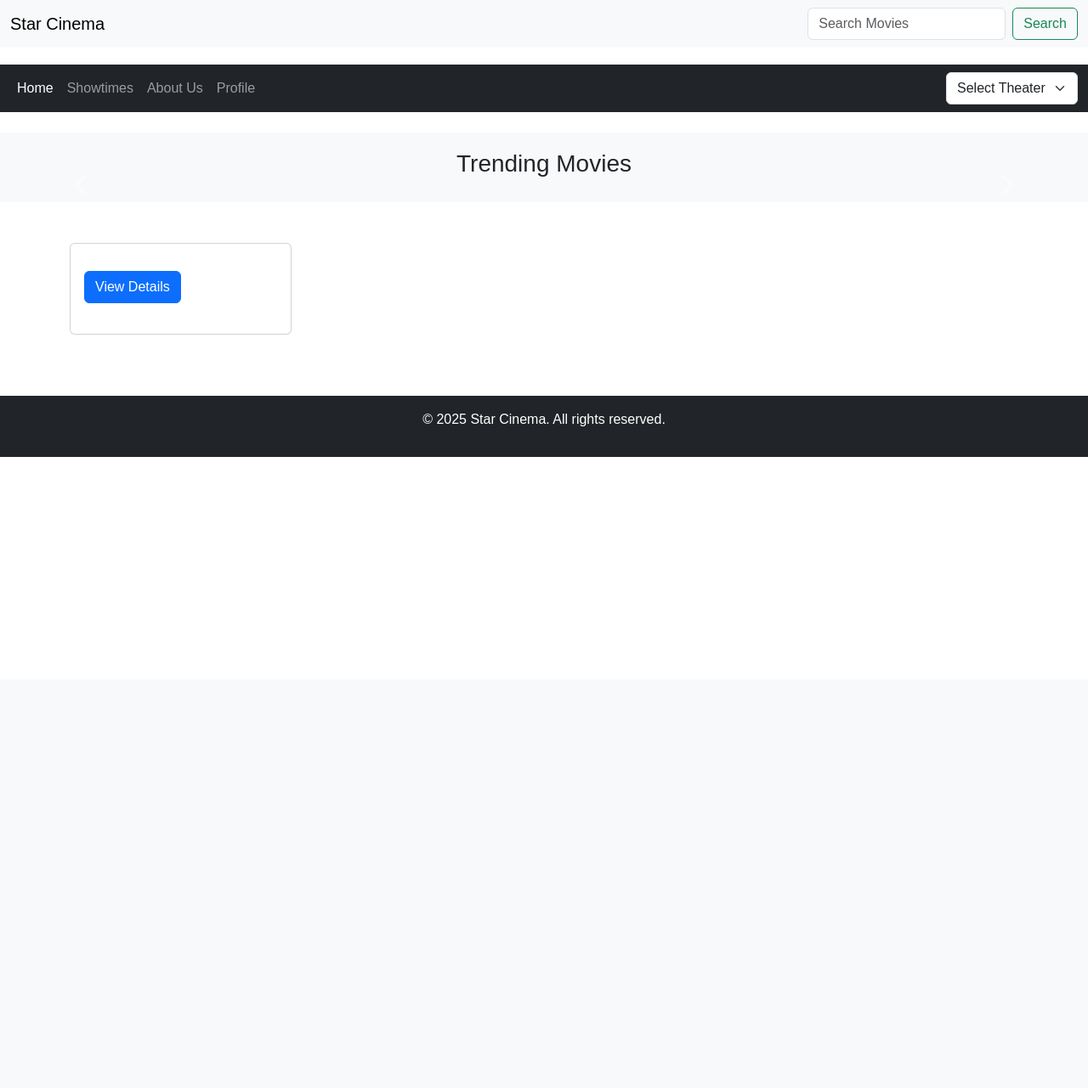
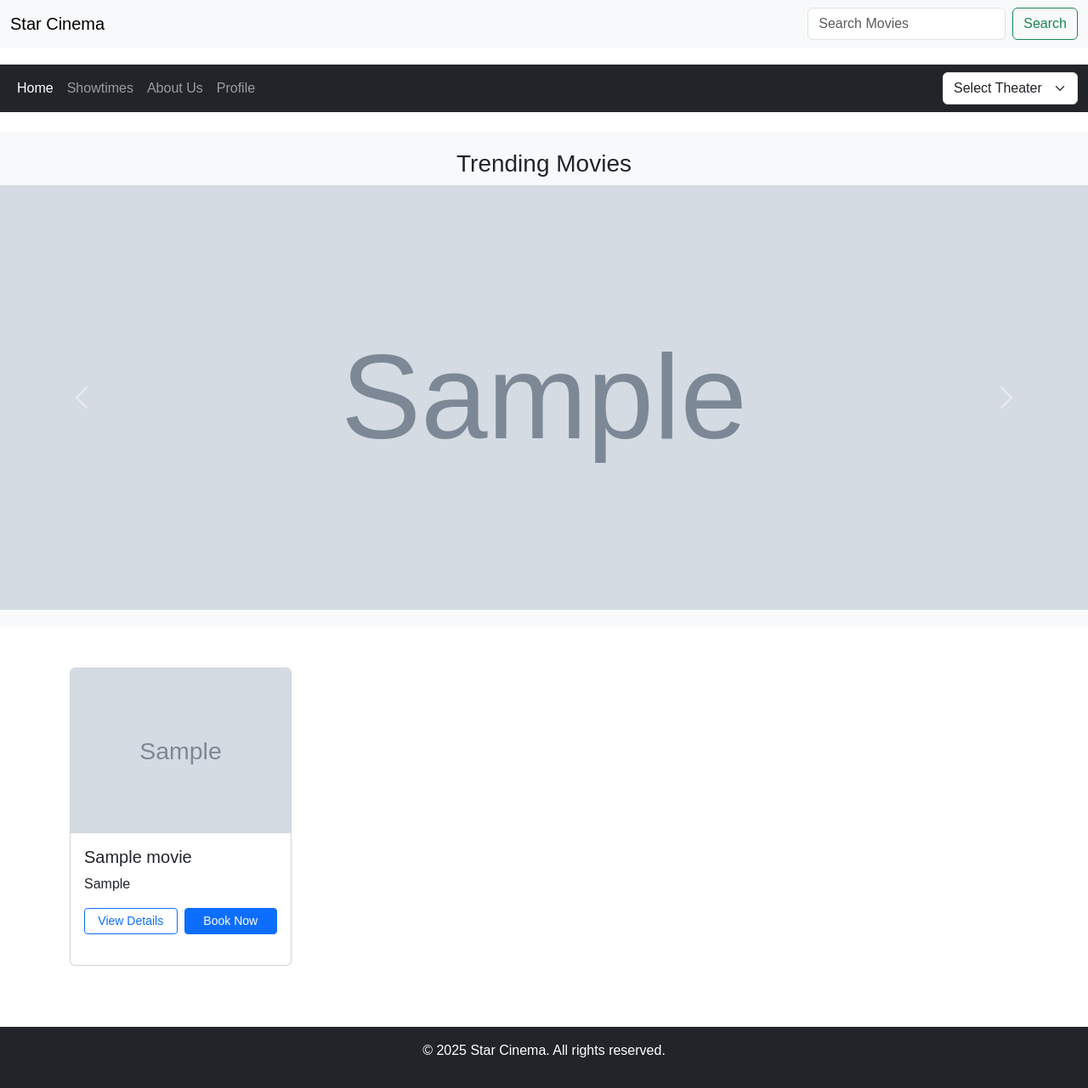
Before and after one commit to krishna3052002/Star_cinema, a Django app: page / in a window 1280 px wide. Shown: the whole page at 85% size. Before the commit the page ends 538 px from the top, so only its background shows below. Run offline with Django 5.2, Linux system fonts and the light colour scheme; tables that the repository leaves empty hold one stand-in row (values such as "Sample post"); grey boxes marked "Sample" are stand-in pictures.

Commit message:
Fourth Commit

```diff
--- a/star_cinema_app/templates/star_cinema_app/home.html
+++ b/star_cinema_app/templates/star_cinema_app/home.html
@@ -6,8 +6,8 @@
     <meta name="viewport" content="width=device-width, initial-scale=1.0">
     <title>Star Cinema</title>
     <link href="https://cdn.jsdelivr.net/npm/bootstrap@5.3.0/dist/css/bootstrap.min.css" rel="stylesheet">
-
-    <link rel="stylesheet" href="/star_cinema_app/static/star_cinema_app/css/styles.css">
+    <!-- ✅ Fixed CSS path -->
+    <link rel="stylesheet" href="{% static 'css/styles.css' %}">
 </head>
 <body>
 
@@ -26,45 +26,35 @@
 <nav class="navbar navbar-expand-lg navbar-dark bg-dark">
     <div class="container-fluid">
         <ul class="navbar-nav me-auto mb-2 mb-lg-0">
-                <li class="nav-item">
-                    <a class="nav-link active" href="#">Home</a>
-                </li>
-                <li class="nav-item">
-                    <a class="nav-link" href="#">Showtimes</a>
-                </li>
-                <li class="nav-item">
-                    <a class="nav-link" href="#">About Us</a>
-                </li>
-                <li class="nav-item">
-                    <a class="nav-link" href="#">Profile</a>
-                </li>
+            <li class="nav-item"><a class="nav-link active" href="#">Home</a></li>
+            <li class="nav-item"><a class="nav-link" href="#">Showtimes</a></li>
+            <li class="nav-item"><a class="nav-link" href="#">About Us</a></li>
+            <li class="nav-item"><a class="nav-link" href="#">Profile</a></li>
         </ul>
         <form class="d-flex">
             <select class="form-select" aria-label="Select Theater">
                 <option selected>Select Theater</option>
                 {% for theater in theaters %}
-                        <option value="{{ theater.id }}">{{ theater.name }}</option>
+                    <option value="{{ theater.0 }}">{{ theater.1 }}</option>
                 {% endfor %}
             </select>
-
         </form>
     </div>
 </nav>
 
-    <!-- Trending Movies Section -->
+<!-- Trending Movies Carousel -->
 <section id="trending" class="my-4">
     <h3 class="text-center">Trending Movies</h3>
+    {% if movies %}
     <div id="trendingCarousel" class="carousel slide" data-bs-ride="carousel">
         <div class="carousel-inner">
             {% for movie in movies %}
                 <div class="carousel-item {% if forloop.first %}active{% endif %}">
-                        <img src="{{ movie.poster_image.url }}" class="d-block w-100" alt="{{ movie.title }}">
+                    <!-- ✅ Fixed image path -->
+                    <img src="{% static 'movies/' %}{{ movie.3 }}" class="d-block w-100" alt="{{ movie.1 }}" style="max-height: 500px; object-fit: cover;">
                 </div>
-                {% empty %}
-                    <p class="text-center">No trending movies available.</p>
             {% endfor %}
         </div>
-
         <button class="carousel-control-prev" type="button" data-bs-target="#trendingCarousel" data-bs-slide="prev">
             <span class="carousel-control-prev-icon" aria-hidden="true"></span>
         </button>
@@ -72,38 +62,42 @@
             <span class="carousel-control-next-icon" aria-hidden="true"></span>
         </button>
     </div>
+    {% else %}
+        <p class="text-center">No trending movies available.</p>
+    {% endif %}
 </section>
 
 <!-- Movie Cards Section -->
 <section id="movies" class="my-5">
     <div class="container">
         <div class="row">
-                <!-- Dynamically generate movie cards here -->
             {% for movie in movies %}
             <div class="col-md-3 mb-4">
                 <div class="card h-100">
-                        <img src="{{ movie.poster_image.url }}" class="card-img-top" alt="{{ movie.title }}">
+                    <img src="{% static 'movies/' %}{{ movie.3 }}" class="card-img-top" alt="{{ movie.1 }}">
                     <div class="card-body">
-                            <h5 class="card-title">{{ movie.title }}</h5>
-                            <p class="card-text">{{ movie.genre }}</p>
-                            <a href="#" class="btn btn-primary">View Details</a>
+                        <h5 class="card-title">{{ movie.1 }}</h5>
+                        <p class="card-text">{{ movie.2 }}</p>
+                        <div class="d-flex justify-content-between">
+                            <a href="#" class="btn btn-outline-primary btn-sm w-50 me-1">View Details</a>
+                            <a href="#" class="btn btn-primary btn-sm w-50 ms-1">Book Now</a>
+                        </div>
                     </div>
                 </div>
             </div>
             {% empty %}
             <p class="text-center">No movies available.</p>
             {% endfor %}
-                <!-- Repeat for other movies -->
         </div>
     </div>
 </section>
 
-    <!-- Footer Section -->
+<!-- Footer -->
 <footer class="bg-dark text-white text-center py-3">
     <p>&copy; 2025 Star Cinema. All rights reserved.</p>
 </footer>
 
-    <!-- JS -->
+<!-- Bootstrap JS -->
 <script src="https://cdn.jsdelivr.net/npm/@popperjs/core@2.11.6/dist/umd/popper.min.js"></script>
 <script src="https://cdn.jsdelivr.net/npm/bootstrap@5.3.0/dist/js/bootstrap.min.js"></script>
 </body>
--- a/star_cinema_app/views.py
+++ b/star_cinema_app/views.py
@@ -3,9 +3,11 @@ from django.shortcuts import render
 
 def home(request):
     with connection.cursor() as cursor:
+        # Fetch all theaters
         cursor.execute("SELECT id, name FROM star_cinema_app_theater")
         theaters = cursor.fetchall()
 
+        # Fetch movies with show details
         cursor.execute("""
             SELECT m.id, m.title, m.genre, m.poster_image, t.name AS theater_name, s.show_time
             FROM star_cinema_app_movie m
@@ -16,6 +18,6 @@ def home(request):
 
     context = {
         'theaters': theaters,
-        'movies': movies
+        'movies': movies,
     }
     return render(request, 'star_cinema_app/home.html', context)
--- a/star_cinema_app/static/star_cinema_app/css/styles.css
+++ b/static/css/styles.css
@@ -17,5 +17,6 @@ body {
 
 footer {
     background-color: #343a40;
-    color: #ffffff;
+    color: #efeded;
+    background-color: #ca1f1f;
 }
```
Also changed, not shown: StarCinemaProject/settings.py (+7 -2 lines), media/movies/twelve_fail.jpg (added), static/movies/avengers.jpg (renamed from movies/avengers.jpg), static/movies/dark_knight.jpg (renamed from movies/dark_knight.jpg), static/movies/inception.jpg (renamed from movies/inception.jpg), static/movies/infinity.jpg (renamed from movies/infinity.jpg), static/movies/shawshank.jpg (renamed from movies/shawshank.jpg). Lines whose indentation alone changed are shown as unchanged.
